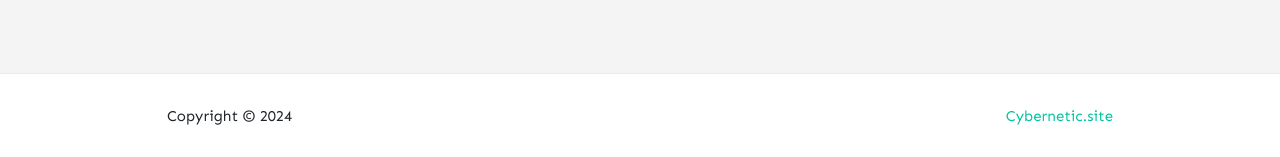
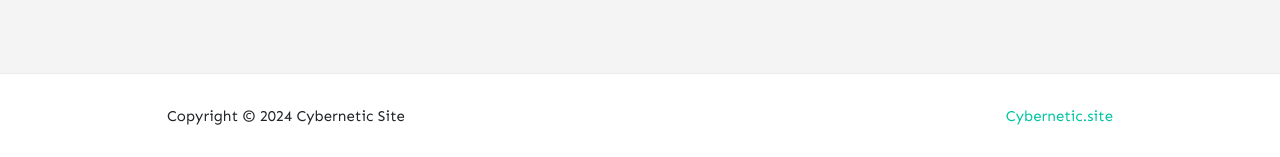
Before and after one commit to CyberneticSite/www, a Jekyll site: the page built from index.html, in a window 1280 px wide. Shown: the part 2162-2319 px from the top of the page. Built offline with Jekyll 4.4.1, drawn with Linux system fonts in a browser that asks for light colours; nearby versions of some CDN libraries; the list of posts is cut into pages by our own code; comment, search, counter and statistics services are not loaded.

Commit message:
Debug WIP

```diff
--- a/_config.yml
+++ b/_config.yml
@@ -1,10 +1,10 @@
 # Site
-name: ""
+name: "Cybernetic Site"
 title: "Enter the Cybernetic Site"
 description: "Electronics, Code, AI, Books and Stuff"
 logo: 'assets/images/logo.png'
 favicon: 'assets/images/favicon.ico'
-baseurl: https://cybernetic.site
+baseurl: /
 google_analytics: 'UA-xxxxxxxx-1'
 disqus: 'demowebsite'
 mailchimp-list: 'https://cybernetic.site'
@@ -20,7 +20,7 @@
     avatar: 'assets/images/avatar-sal.png'
     email: vulcan@cybernetic.site
     web: https://cybernetic.site
-    twitter: https://twitter.com/vulcanignis
+    twitter: https://x.com/vulcanignis
     description: "Cybernetic Alien Cat Father"
   cyberteam:
     name: Cybernetic Team
@@ -28,7 +28,7 @@
     avatar: 'assets/images/avatar.png'
     email: info@cybernetic.site
     web: https://cybernetic.site
-    twitter: https://twitter.com/
+    twitter: https://x.com/cyberneticware
     description: "We manage the cool merch here..."
 
 # Plugins
--- a/admin/config.yml
+++ b/admin/config.yml
@@ -18,8 +18,8 @@
     fields:
       - { label: 'Layout', name: 'layout', widget: 'hidden', default: 'post' }
       - { label: 'Title', name: 'title', widget: 'string' }
-      - { label: 'Author', name: 'author', widget: 'select', options: ["vulcan", "cyberteam"] }
-      - { label: 'Categories', name: 'categories', widget: 'select', options: ["[ Electronics ]", "[ Code ]"] }
-      - { label: 'Tags', name: 'tags', widget: 'select', options: ["[AI]", "[Merch]"] }
+      - { label: 'Author', name: 'author', widget: 'select', options: [vulcan, cyberteam] }
+      - { label: 'Categories', name: 'categories', widget: 'select', options: [[ Electronics ], [ Code ]] }
+      - { label: 'Tags', name: 'tags', widget: 'select', options: [[AI], [Merch]] }
       - { label: 'Image', name: 'image', widget: 'image', choose_url: true, default: "assets/images/logo.png" }
       - { label: 'Body', name: 'body', widget: 'markdown' }
--- a/index.html
+++ b/index.html
@@ -1,6 +1,6 @@
 ---
 layout: default
-title: Home
+title: The Cybernetic Site
 ---
 
 <!-- Posts Index
```
